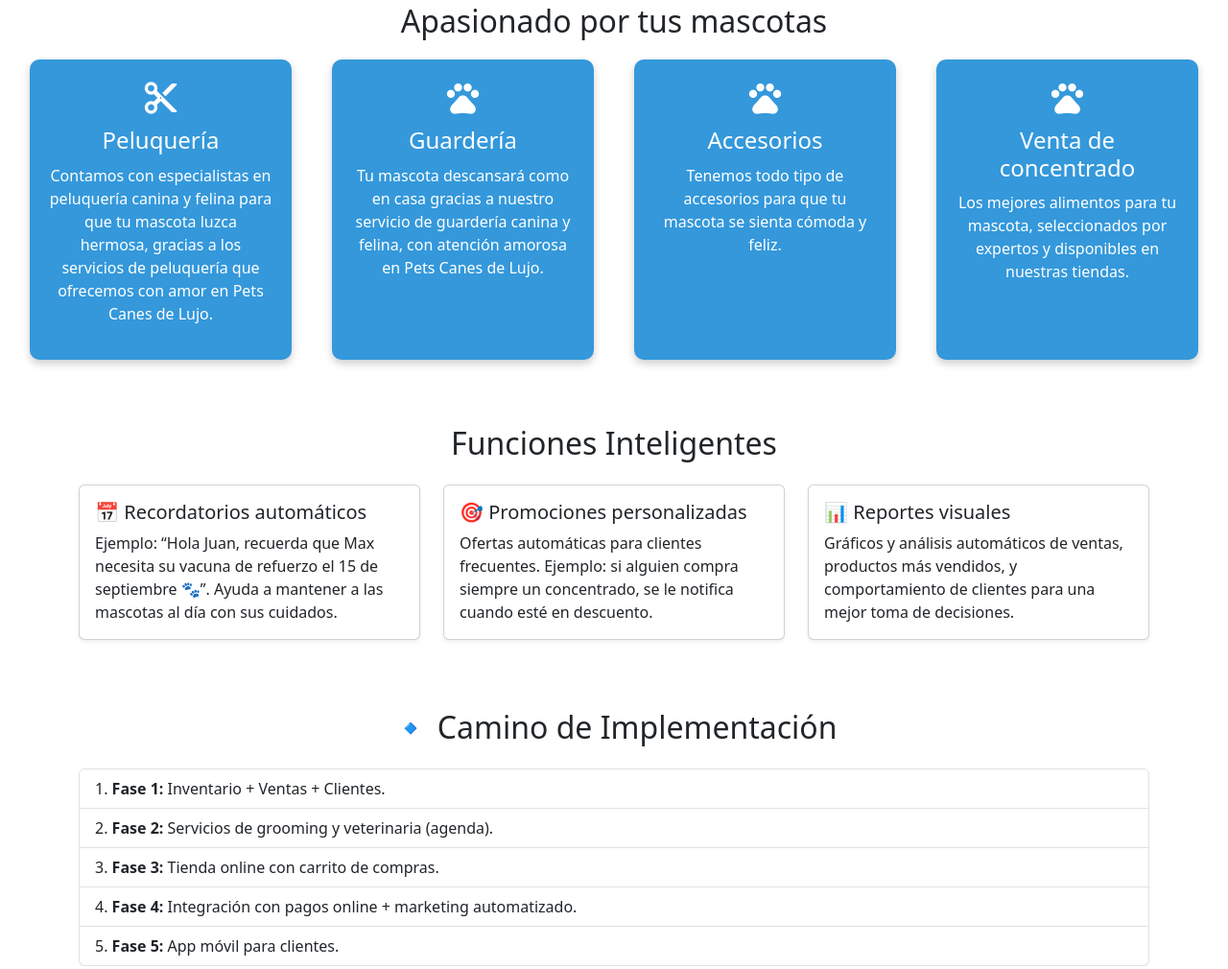
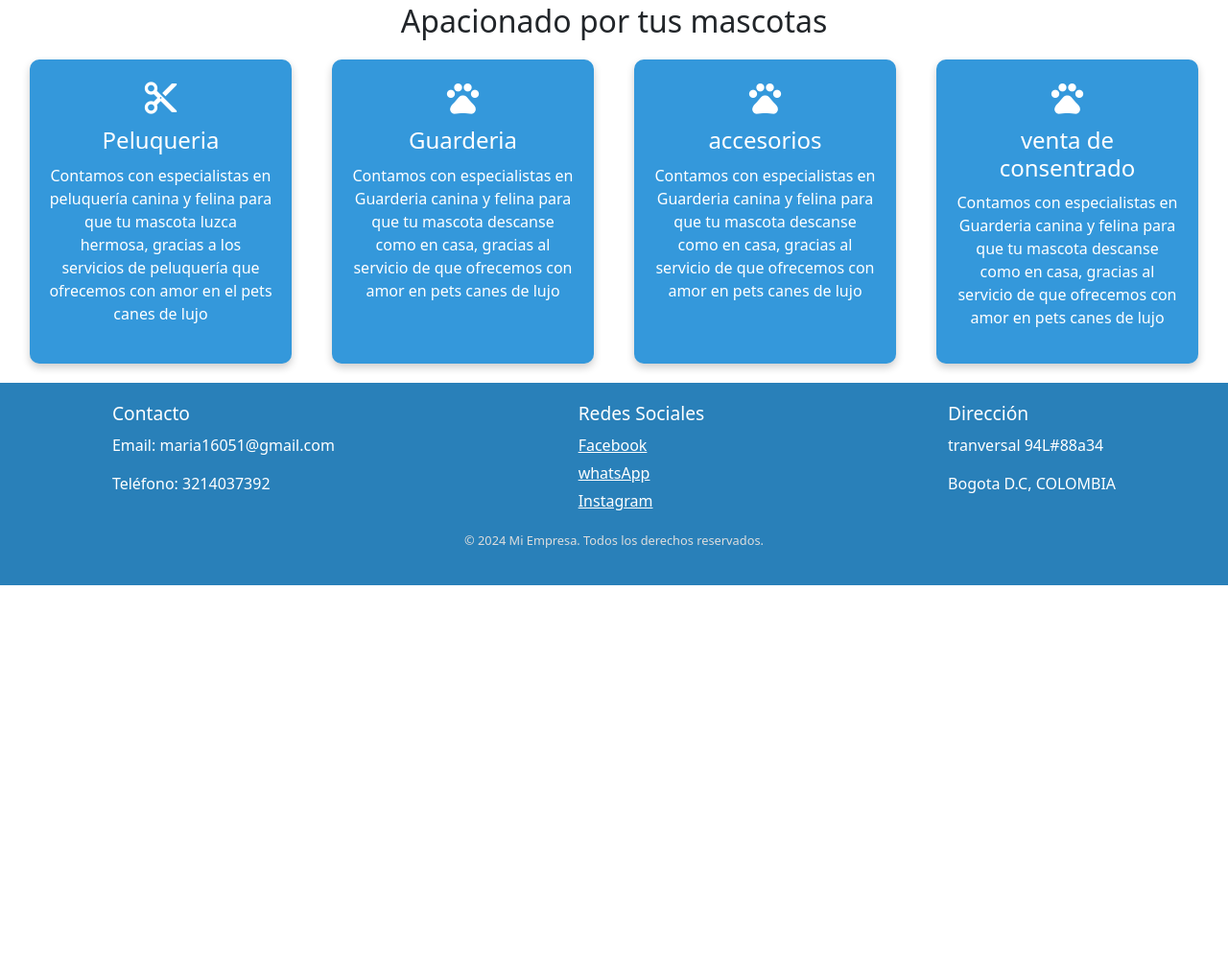
Before and after one commit to daniel16-bit/canes-de-lujo, a plain HTML site: page index.html in a window 1280 px wide. Shown: the part 931-1941 px from the top of the page at 96% size. After the commit the page ends 1541 px from the top, so only its background shows below. Drawn offline with nearby package versions, Linux system fonts and the light colour scheme.

Commit message:
Update index.html

```diff
--- a/index.html
+++ b/index.html
@@ -8,17 +8,17 @@
     <link rel="stylesheet" href="styles.css">
     <link href="https://cdn.jsdelivr.net/npm/bootstrap@5.3.3/dist/css/bootstrap.min.css" rel="stylesheet" integrity="sha384-QWTKZyjpPEjISv5WaRU9OFeRpok6YctnYmDr5pNlyT2bRjXh0JMhjY6hW+ALEwIH" crossorigin="anonymous">
     <link rel="stylesheet" href="https://fonts.googleapis.com/icon?family=Material+Icons">
+
 </head>
 <body>
-
   <script src="https://cdn.jsdelivr.net/npm/bootstrap@5.3.3/dist/js/bootstrap.bundle.min.js" integrity="sha384-YvpcrYf0tY3lHB60NNkmXc5s9fDVZLESaAA55NDzOxhy9GkcIdslK1eN7N6jIeHz" crossorigin="anonymous"></script>
 
   <nav>
       <img class="logo" src="./img/image.png" alt="">
       <ul class="nav_lis">
-      <li class="nav_item"><a href="#" class="nav_link">Inicio</a></li>
-      <li class="nav_item"><a href="quienes somos.html" class="nav_link">Quienes somos</a></li>
-      <li class="nav_item"><a href="#" class="nav_link">Servicios</a>
+        <li class="nav_item"><a href="#"  class="nav_link">Inicio</a></li>
+        <li class="nav_item"><a href="quienes somos.html"  class="nav_link">Quienes somos</a></li>
+        <li class="nav_item"><a href="#"  class="nav_link">Servicios</a>
             <ul class="submenu">
                <li><a class="sub" href="#">peluqueria</a></li>
                <li><a class="sub" href="#">consultas</a></li>
@@ -27,11 +27,10 @@
                <li><a class="sub" href="#">accesorios</a></li>
             </ul>
         </li>
-      <li class="nav_item"><a href="./formularios/formulario_contacto.html" class="nav_link">Contacto</a></li>
+        <li class="nav_item"><a href="./formularios/formulario_contacto.html"  class="nav_link">Contacto</a></li>
       </ul>
   </nav>
-
-  <!-- Carrusel -->
+    <!--carrucel-->
     <div id="carouselExampleCaptions" class="carousel slide">
       <div class="carousel-indicators">
         <button type="button" data-bs-target="#carouselExampleCaptions" data-bs-slide-to="0" class="active" aria-current="true" aria-label="Slide 1"></button>
@@ -42,6 +41,7 @@
           <img class="carusel" src="./img/carr.webp" class="block" alt="...">
           <div class="carousel-caption d-none d-md-block">
             <h5>canes de lujo</h5>
+
             <p class="color">Estamos comprometidos con tus mascotas.</p>
           </div>
         </div>
@@ -70,87 +70,43 @@
       </button>
     </div>
 
-  <!-- Apasionado por tus mascotas -->
+    <!--apacionado por tus mascotas-->
     <div class="mascota">
-    <h1>Apasionado por tus mascotas</h1>
+      <h1>Apacionado por tus mascotas</h1>
       <div class="contenedor">
         <div class="cuadrado">
             <div class="informacion">
                 <i class="material-icons">content_cut</i>
-          <h2>Peluquería</h2>
-          <p>Contamos con especialistas en peluquería canina y felina para que tu mascota luzca hermosa, gracias a los servicios de peluquería que ofrecemos con amor en Pets Canes de Lujo.</p>
+                <h2>Peluqueria</h2>
+                <p>Contamos con especialistas en peluquería canina y felina para que tu mascota luzca hermosa, gracias a los servicios de peluquería que ofrecemos con amor en el pets canes de lujo </p>
             </div>
         </div>
         <div class="cuadrado">
           <div class="informacion">
               <i class="material-icons">pets</i>
-          <h2>Guardería</h2>
-          <p>Tu mascota descansará como en casa gracias a nuestro servicio de guardería canina y felina, con atención amorosa en Pets Canes de Lujo.</p>
+              <h2>Guarderia</h2>
+              <p>Contamos con especialistas en Guarderia canina y felina para que tu mascota descanse como en casa, gracias al servicio de  que ofrecemos con amor en pets canes de lujo </p>
           </div>
         </div>
         <div class="cuadrado">
           <div class="informacion">
               <i class="material-icons">pets</i>
-          <h2>Accesorios</h2>
-          <p>Tenemos todo tipo de accesorios para que tu mascota se sienta cómoda y feliz.</p>
+              <h2>accesorios</h2>
+              <p>Contamos con especialistas en Guarderia canina y felina para que tu mascota descanse como en casa, gracias al servicio de  que ofrecemos con amor en pets canes de lujo </p>
           </div>
         </div>
         <div class="cuadrado">
           <div class="informacion">
             <i class="material-icons">pets</i>
-          <h2>Venta de concentrado</h2>
-          <p>Los mejores alimentos para tu mascota, seleccionados por expertos y disponibles en nuestras tiendas.</p>
+              <h2>venta de consentrado</h2>
+              <p>Contamos con especialistas en Guarderia canina y felina para que tu mascota descanse como en casa, gracias al servicio de  que ofrecemos con amor en pets canes de lujo </p>
           </div>
         </div>
       </div>
     </div>
 
-  <!-- Sección de Funcionalidades y Fases -->
-  <section class="container my-5">
-    <h2 class="text-center mb-4">Funciones Inteligentes</h2>
-    <div class="row">
-      <div class="col-md-4 mb-4">
-        <div class="card h-100 shadow-sm">
-          <div class="card-body">
-            <h5 class="card-title">📅 Recordatorios automáticos</h5>
-            <p class="card-text">Ejemplo: “Hola Juan, recuerda que Max necesita su vacuna de refuerzo el 15 de septiembre 🐾”. Ayuda a mantener a las mascotas al día con sus cuidados.</p>
-          </div>
-        </div>
-      </div>
-      <div class="col-md-4 mb-4">
-        <div class="card h-100 shadow-sm">
-          <div class="card-body">
-            <h5 class="card-title">🎯 Promociones personalizadas</h5>
-            <p class="card-text">Ofertas automáticas para clientes frecuentes. Ejemplo: si alguien compra siempre un concentrado, se le notifica cuando esté en descuento.</p>
-          </div>
-        </div>
-      </div>
-      <div class="col-md-4 mb-4">
-        <div class="card h-100 shadow-sm">
-          <div class="card-body">
-            <h5 class="card-title">📊 Reportes visuales</h5>
-            <p class="card-text">Gráficos y análisis automáticos de ventas, productos más vendidos, y comportamiento de clientes para una mejor toma de decisiones.</p>
-          </div>
-        </div>
-      </div>
-    </div>
+    <a href="https://web.whatsapp.com/" target="_blank" ><img src="./img/whatsapp.png" alt="" class="whatsapp-button"></a>
 
-    <h2 class="text-center mt-5 mb-4">🔹 Camino de Implementación</h2>
-    <ol class="list-group list-group-numbered">
-      <li class="list-group-item"><strong>Fase 1:</strong> Inventario + Ventas + Clientes.</li>
-      <li class="list-group-item"><strong>Fase 2:</strong> Servicios de grooming y veterinaria (agenda).</li>
-      <li class="list-group-item"><strong>Fase 3:</strong> Tienda online con carrito de compras.</li>
-      <li class="list-group-item"><strong>Fase 4:</strong> Integración con pagos online + marketing automatizado.</li>
-      <li class="list-group-item"><strong>Fase 5:</strong> App móvil para clientes.</li>
-    </ol>
-  </section>
-
-  <!-- Botón WhatsApp -->
-  <a href="https://web.whatsapp.com/" target="_blank">
-    <img src="./img/whatsapp.png" alt="" class="whatsapp-button">
-  </a>
-
-  <!-- Footer -->
     <footer>
       <div class="footer-content">
           <div class="footer-section">
@@ -161,13 +117,13 @@
           <div class="footer-section">
               <h2>Redes Sociales</h2>
               <a href="#" class="social-icon">Facebook</a>
-        <a href="#" class="social-icon">WhatsApp</a>
+              <a href="#" class="social-icon">whatsApp</a>
               <a href="#" class="social-icon">Instagram</a>
           </div>
           <div class="footer-section">
               <h2>Dirección</h2>
-        <p>Tranversal 94L #88a-34</p>
-        <p>Bogotá D.C, COLOMBIA</p>
+              <p>tranversal 94L#88a34</p>
+              <p>Bogota D.C, COLOMBIA</p>
           </div>
       </div>
       <div class="footer-bottom">
```
Lines whose indentation alone changed are shown as unchanged.
